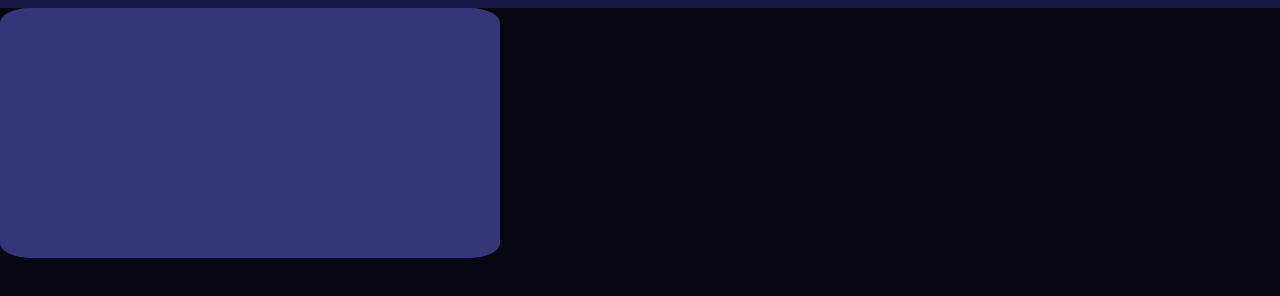
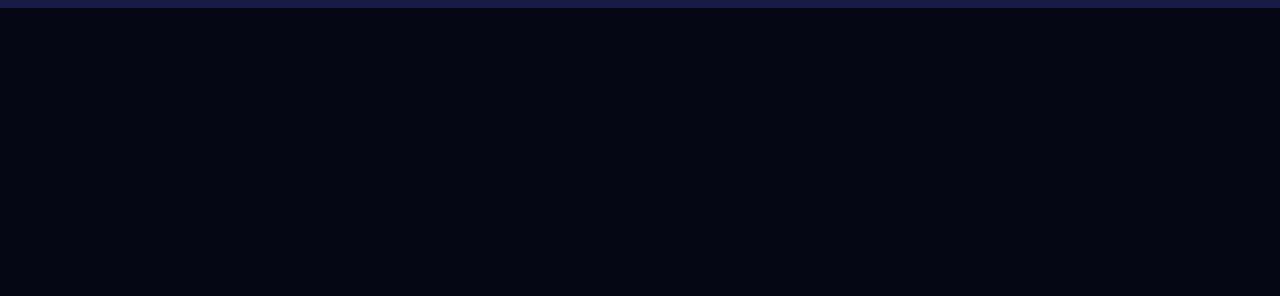
Before and after one commit to hgaldino05/portfoliozinho-brabo-html, a plain HTML site: page index.html in a window 1280 px wide. Shown: the part 62-358 px from the top of the page. Drawn offline with Linux system fonts and the light colour scheme.

Commit message:
adicionando mais coisas

```diff
--- a/index.html
+++ b/index.html
@@ -32,9 +32,9 @@
 
 
 
-        <div id="sobre-mim" class="sobre-mim">
+        <section id="sobre-mim" class="sobre-mim">
 
-        </div>
+        </section>
 
 
     <!-- <script>
--- a/styles.css
+++ b/styles.css
@@ -59,21 +59,21 @@ body{
     -moz-osx-font-smoothing: grayscale;
 }
 
-.sobre-mim{
-    display: flex;
+/* .sobre-mim{ */
+    /* display: flex;
     border-radius: 6%;
     flex-direction: column;
     align-items: center;
-    justify-content: center;
+    justify-content: center; */
     /* gap: 45px; */
-    width: 500px;
-    height: 250px;
+    /* width: 500px;
+    height: 250px; */
     /* ROXINHO MANEIRO */
-    background-color: rgb(53, 53, 122);
+    /* background-color: rgb(53, 53, 122);  */
     /* background-color: rgb(68, 83, 94); */
-    margin: 0;
-    padding: 0 ;
-    box-sizing: border-box;
-    -webkit-font-smoothing: antialiased;
-    -moz-osx-font-smoothing: grayscale;
-}
+    /* margin: 0; */
+    /* padding: 0 ; */
+    /* box-sizing: border-box; */
+    /* -webkit-font-smoothing: antialiased; */
+    /* -moz-osx-font-smoothing: grayscale; */
+/* } */
```
Also changed, not shown: assets/the-owl.png (added), 1 other file.
